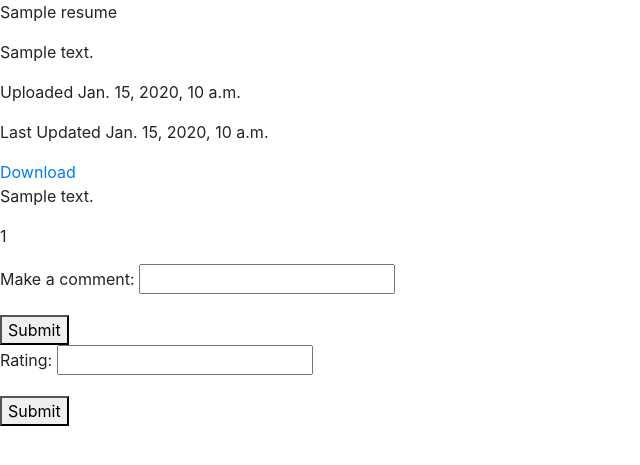
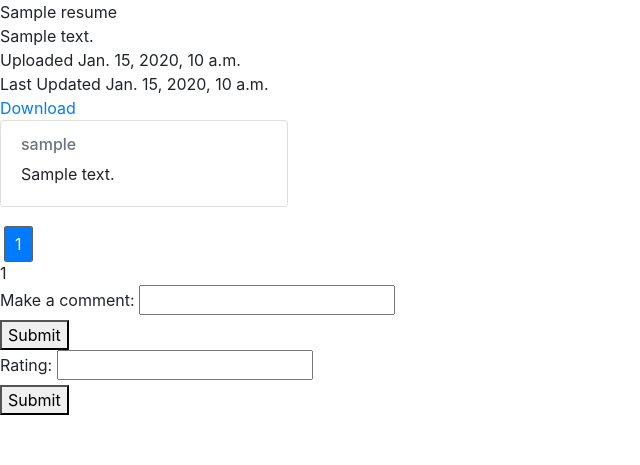
Before and after one commit to zgstumpf/ratemyresume, a Django app: template resumes/templates/resumes/details.html in a window 1280 px wide. Shown: the part 56-521 px from the top of the page, without its empty margins (0-640 px from the left). Run offline with Django 5.2, Linux system fonts and the light colour scheme; the template is opened without the code that fills it: values that come from a table or form of the project are taken from there, others are empty; tables that the repository leaves empty hold one stand-in row (values such as "Sample post"); some libraries are stand-ins or nearby versions.

Commit message:
comment section pagination working

```diff
--- a/resumes/static/resumes/details.css
+++ b/resumes/static/resumes/details.css
@@ -0,0 +1,39 @@
+.comment-section {
+    display: grid;
+    gap: 20px;
+    margin: 0;
+    list-style: none;
+    padding: 20px;
+    background-color: transparent
+}
+
+p, h2 {margin: 0;}
+
+.pagination {
+    text-align: center;
+    margin-top: 20px;
+}
+
+.pagination button {
+    padding: 5px 10px;
+    margin: 0 5px;
+    cursor: pointer;
+    outline: 1px solid #65615f;
+    border-radius: 1px;
+    border: none;
+}
+
+.hidden {
+    clip: rect(0 0 0 0);
+    clip-path: inset(50%);
+    height: 1px;
+    overflow: hidden;
+    position: absolute;
+    white-space: nowrap;
+    width: 1px;
+}
+
+.pagination button.active {
+    background-color: #007bff;
+    color: white;
+}
--- a/resumes/static/resumes/details.js
+++ b/resumes/static/resumes/details.js
@@ -57,6 +57,53 @@ document.addEventListener("DOMContentLoaded", () => {
         });
     });
 
+    // Code for comment section
+    const commentSection = $('#comment-section');
+    const itemsPerPage = 6; // set number of items per page
+    let currentPage = 0;
+    const items = commentSection.find('.card');
+
+    function showPage(page) {
+        const startIndex = page * itemsPerPage;
+        const endIndex = startIndex + itemsPerPage;
+        items.each((index, item) => {
+            $(item).toggleClass('hidden', index < startIndex || index >= endIndex);
+        });
+        updateActiveButtonStates();
+      }
+
+      function createPageButtons() {
+        const totalPages = Math.ceil(items.length / itemsPerPage);
+        const paginationContainer = $('<div class="pagination"></div>');
+        commentSection.after(paginationContainer);
+
+        // Add page buttons
+        for (let i = 0; i < totalPages; i++) {
+            const pageButton = $('<button class="pagination">' + (i + 1) + '</button>');
+            pageButton.on('click', function () {
+                currentPage = i;
+                showPage(currentPage);
+                updateActiveButtonStates();
+            });
+
+            paginationContainer.append(pageButton);
+        }
+      }
+
+      function updateActiveButtonStates() {
+        const pageButtons = document.querySelectorAll('.pagination button');
+        pageButtons.forEach((button, index) => {
+          if (index === currentPage) {
+            button.classList.add('active');
+          } else {
+            button.classList.remove('active');
+          }
+        });
+      }
+
+    createPageButtons(); // Call this function to create the page buttons initially
+    showPage(currentPage);
+
 
 });
 // Any JS code after this point will execute before HTML finishes loading
--- a/resumes/templates/resumes/details.html
+++ b/resumes/templates/resumes/details.html
@@ -19,9 +19,16 @@
     <embed src="data:application/pdf;base64,{{ pdf }}" type="application/pdf" width="60%" height="600px">
 {% endif %}
 
+<div id="comment-section">
 {% for comment in comments %}
-<p>{{ comment.text }}</p>
+    <div class="card" style="width: 18rem;">
+        <div class="card-body">
+        <h6 class="card-subtitle mb-2 text-muted">{{ comment.user }}</h6>
+        <p class="card-text">{{ comment.text }}</p>
+        </div>
+    </div>
 {% endfor %}
+</div>
 
 {% for rating in ratings %}
 <p>{{ rating.value }}</p>
```
